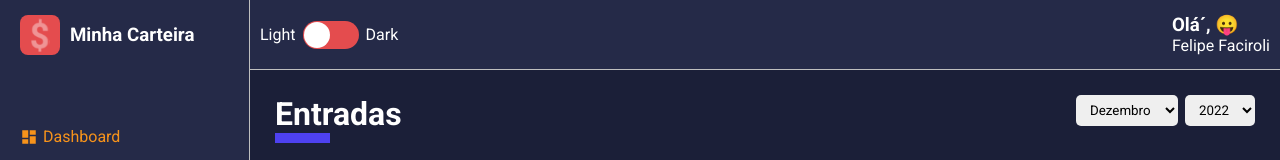
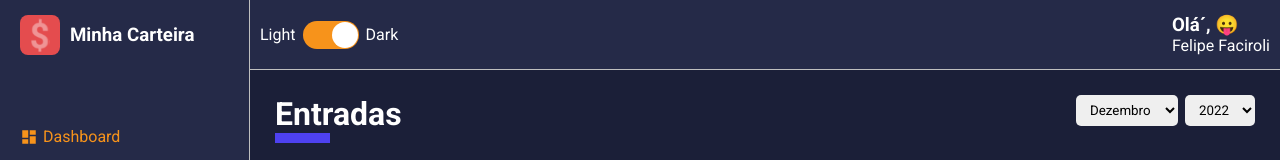
Before and after one commit to felipefaciroli/my-wallet-panel, a React (Create React App) app: page /list/entry-balance in a window 1280 px wide. Shown: the top 160 px of the page. Built offline with nearby package versions, Linux system fonts and the light colour scheme.

Commit message:
feat/44: Changing the theme for the Toggle button

```diff
--- a/src/components/MainHeader/index.tsx
+++ b/src/components/MainHeader/index.tsx
@@ -1,7 +1,9 @@
-import React, { useMemo } from 'react';
+import React, { useMemo, useState } from 'react';
 
 import Toggle from '../Toggle';
 import emojis from '../../utils/emojis';
+
+import { useTheme } from '../../hooks/theme';
 
 import {
   Container,
@@ -11,6 +13,15 @@
 } from './styles';
 
 const MainHeader: React.FC = () => {
+  const { toggleTheme, theme } = useTheme();
+
+  const [darkTheme, setDarkTheme] = useState(() => theme.title === 'dark' ? true : false);
+
+  const handleChangeTheme = () => {
+    setDarkTheme(!darkTheme);
+    toggleTheme();
+  }
+
   const emoji = useMemo(() => {
     const indice = Math.floor(Math.random() * emojis.length);
     return emojis[indice];
@@ -18,7 +29,12 @@
 
   return (
     <Container>
-      <Toggle />
+      <Toggle
+        labelLeft="Light"
+        labelRight="Dark"
+        checked={darkTheme}
+        onChange={handleChangeTheme}
+      />
 
       <Profile>
         <Welcome>Olá´, {emoji}</Welcome>
--- a/src/components/Toggle/index.tsx
+++ b/src/components/Toggle/index.tsx
@@ -1,4 +1,4 @@
-import React, { useState } from 'react';
+import React from 'react';
 
 import {
   Container,
@@ -6,21 +6,29 @@
   ToggleSelector
 } from './styles';
 
-const Toggle: React.FC = () => {
-  const [theme, setTheme] = useState(false);
+interface IToggleProps {
+  labelLeft: string;
+  labelRight: string;
+  checked: boolean;
+  onChange(): void;
+}
 
-  return (
+const Toggle: React.FC<IToggleProps> = ({
+  labelLeft,
+  labelRight,
+  checked,
+  onChange
+}) => (
   <Container>
-      <ToggleLabel>Light</ToggleLabel>
+    <ToggleLabel>{labelLeft}</ToggleLabel>
     <ToggleSelector
-        checked={theme}
+      checked={checked}
       uncheckedIcon={false}
       checkedIcon={false}
-        onChange={() => setTheme(!theme)}
+      onChange={onChange}
     />
-      <ToggleLabel>Dark</ToggleLabel>
+    <ToggleLabel>{labelRight}</ToggleLabel>
   </Container>
 )
-}
 
 export default Toggle;
--- a/src/hooks/theme.tsx
+++ b/src/hooks/theme.tsx
@@ -28,13 +28,23 @@
 
 
 const ThemeProvider: React.FC = ({ children }) => {
-  const [theme, setTheme] = useState<ITheme>(dark);
+  const [theme, setTheme] = useState<ITheme>(() => {
+    const themeSaved = localStorage.getItem('@minha-carteira:theme');
+
+    if (themeSaved) {
+      return JSON.parse(themeSaved);
+    } else {
+      return dark;
+    }
+  });
 
   const toggleTheme = () => {
     if (theme.title === 'dark') {
       setTheme(light);
+      localStorage.setItem('@minha-carteira:theme', JSON.stringify(light));
     } else {
       setTheme(dark);
+      localStorage.setItem('@minha-carteira:theme', JSON.stringify(dark));
     }
   };
 
```
Lines whose indentation alone changed are shown as unchanged.
